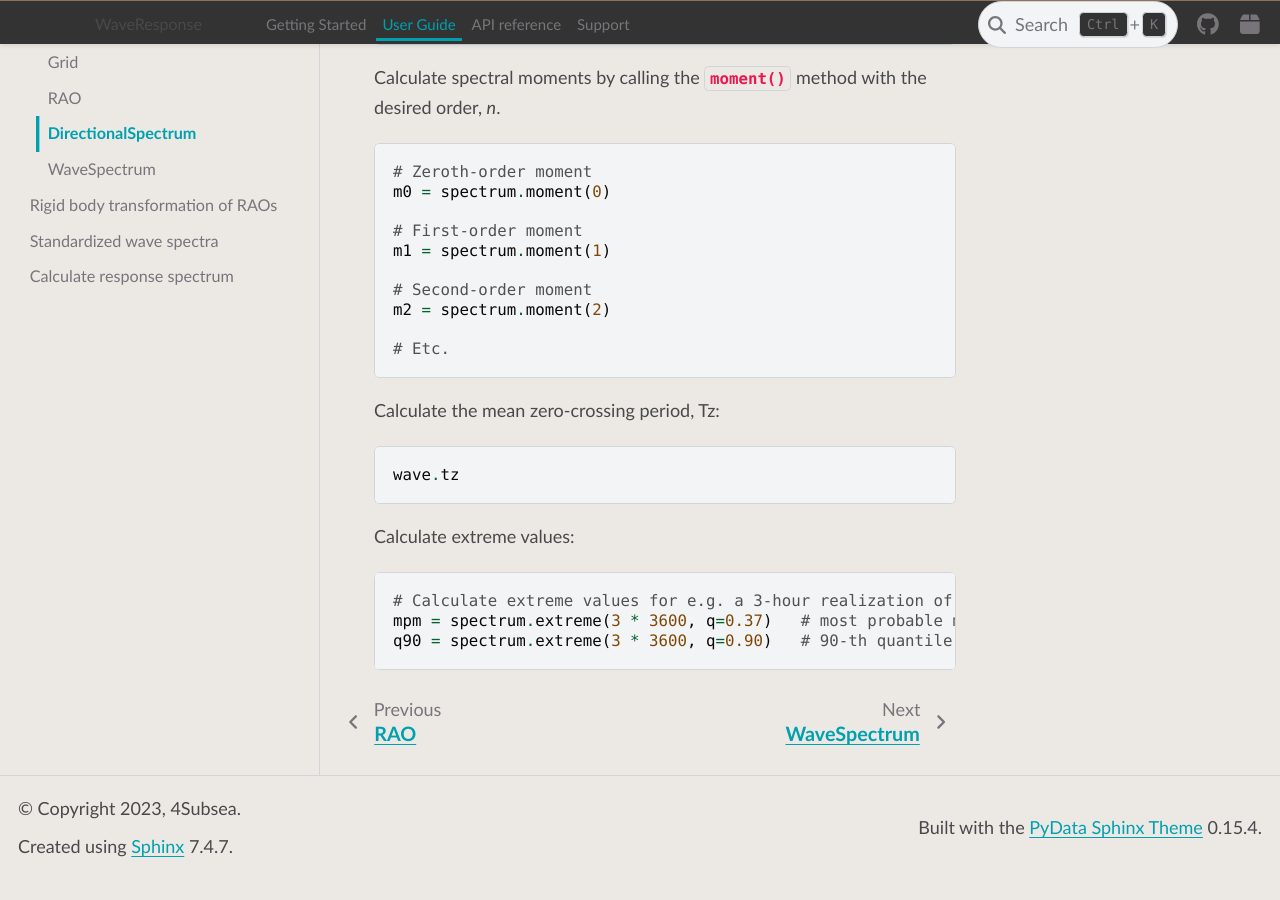
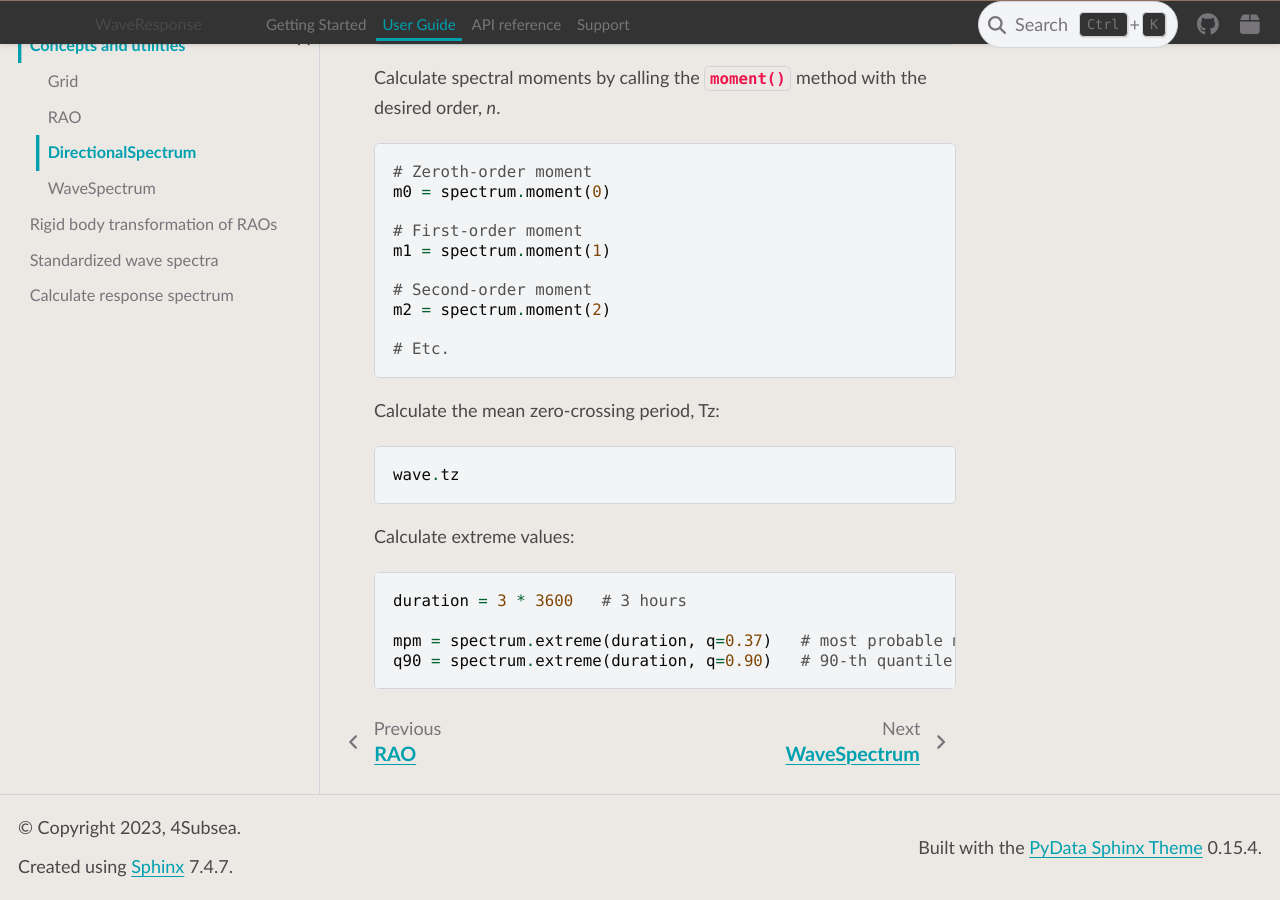
Before and after one commit to 4Subsea/waveresponse-python, a Sphinx documentation site: the page built from docs/user_guide/concepts_utils/directional_spectrum.rst, in a window 1280 px wide and 900 px high, scrolled down 1395 px. Built offline with Sphinx 7.4.7 and the PyData theme 0.15.4, drawn with Linux system fonts in a browser that asks for light colours; pages that are not in the unit, such as notebooks, are missing from menus.

Commit message:
improve docs

```diff
--- a/docs/user_guide/concepts_utils/directional_spectrum.rst
+++ b/docs/user_guide/concepts_utils/directional_spectrum.rst
@@ -83,6 +83,7 @@
 
 .. code-block:: python
 
-    # Calculate extreme values for e.g. a 3-hour realization of the spectrum
-    mpm = spectrum.extreme(3 * 3600, q=0.37)   # most probable maximum (MPM)
-    q90 = spectrum.extreme(3 * 3600, q=0.90)   # 90-th quantile
+    duration = 3 * 3600   # 3 hours
+
+    mpm = spectrum.extreme(duration, q=0.37)   # most probable maximum (MPM)
+    q90 = spectrum.extreme(duration, q=0.90)   # 90-th quantile
```
